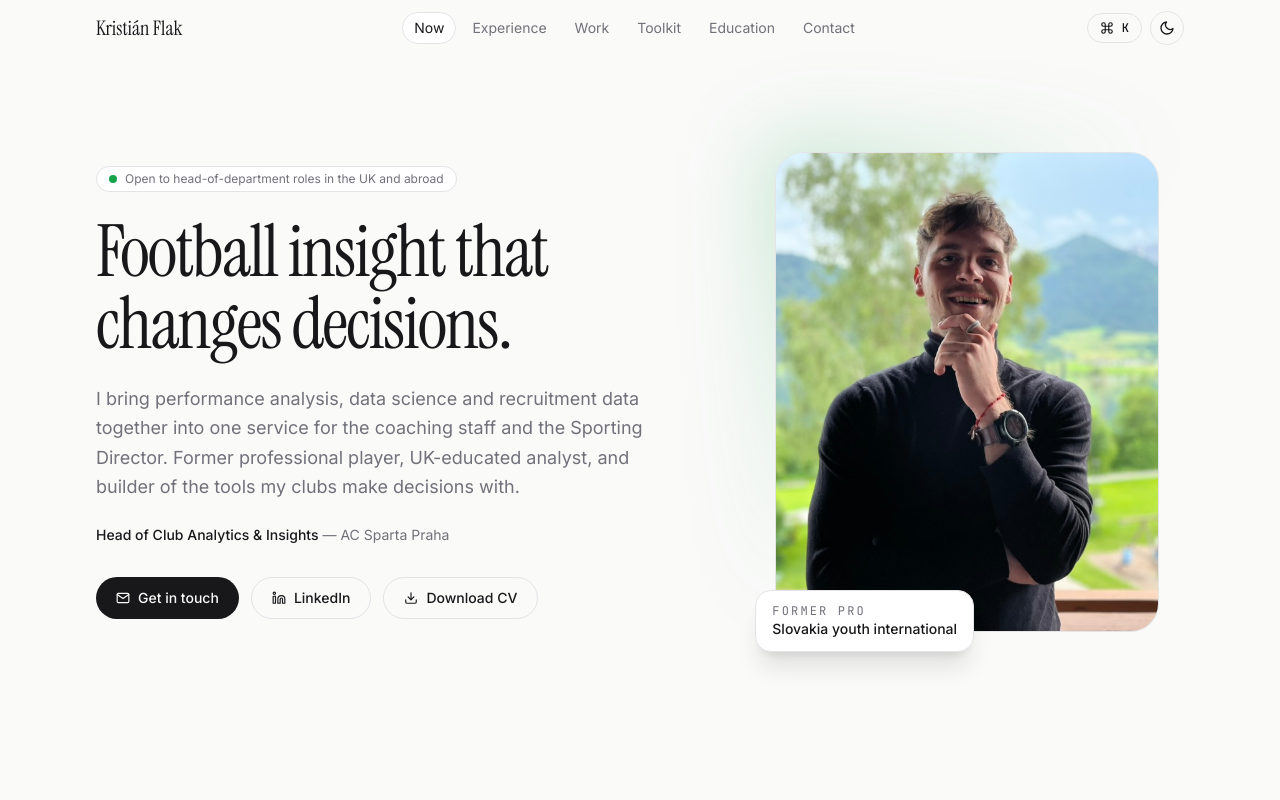
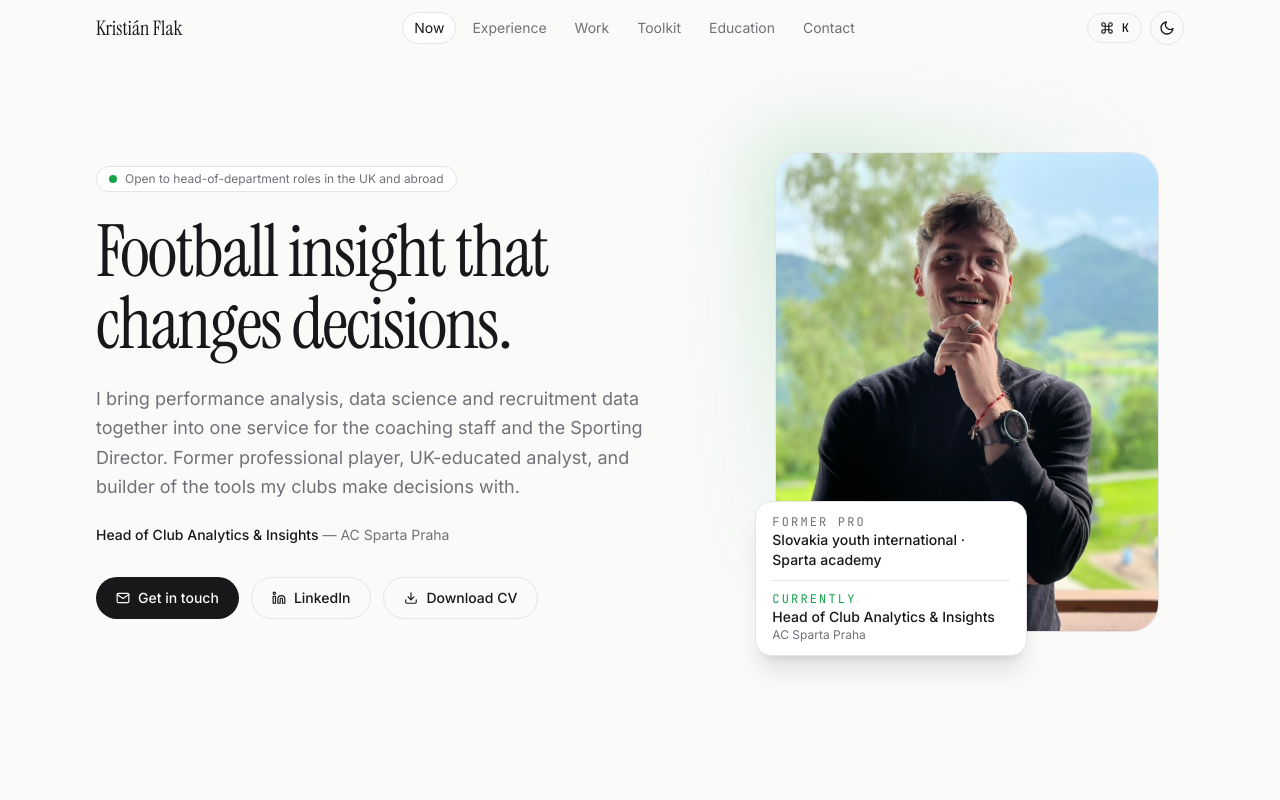
Before and after one commit to Flakous/Test-Web, a React (Create React App) app: page / in a window 1280 px wide. Shown: the top 800 px of the page. Built offline with nearby package versions, Linux system fonts and the light colour scheme.

Commit message:
Photo badge: former pro and current role
Co-Authored-By: Claude Opus 5.5 <noreply@anthropic.com>

```diff
--- a/src/components/Hero.js
+++ b/src/components/Hero.js
@@ -66,9 +66,16 @@ const Hero = () => (
         alt={profile.name}
         className="relative aspect-[4/5] w-full rounded-[1.75rem] border border-line object-cover object-[50%_30%]"
       />
-      <div className="panel absolute -bottom-5 -left-5 px-4 py-3 shadow-xl">
-        <p className="eyebrow">Former pro</p>
-        <p className="text-sm font-medium">Slovakia youth international</p>
+      <div className="panel absolute -bottom-6 -left-5 right-6 space-y-2.5 px-4 py-3 shadow-xl sm:right-auto sm:max-w-[17rem]">
+        <div>
+          <p className="eyebrow">Former pro</p>
+          <p className="text-sm font-medium">Slovakia youth international · Sparta academy</p>
+        </div>
+        <div className="border-t border-line pt-2.5">
+          <p className="eyebrow text-accent">Currently</p>
+          <p className="text-sm font-medium">{profile.role}</p>
+          <p className="text-xs text-muted">{profile.club}</p>
+        </div>
       </div>
     </motion.div>
   </section>
```
